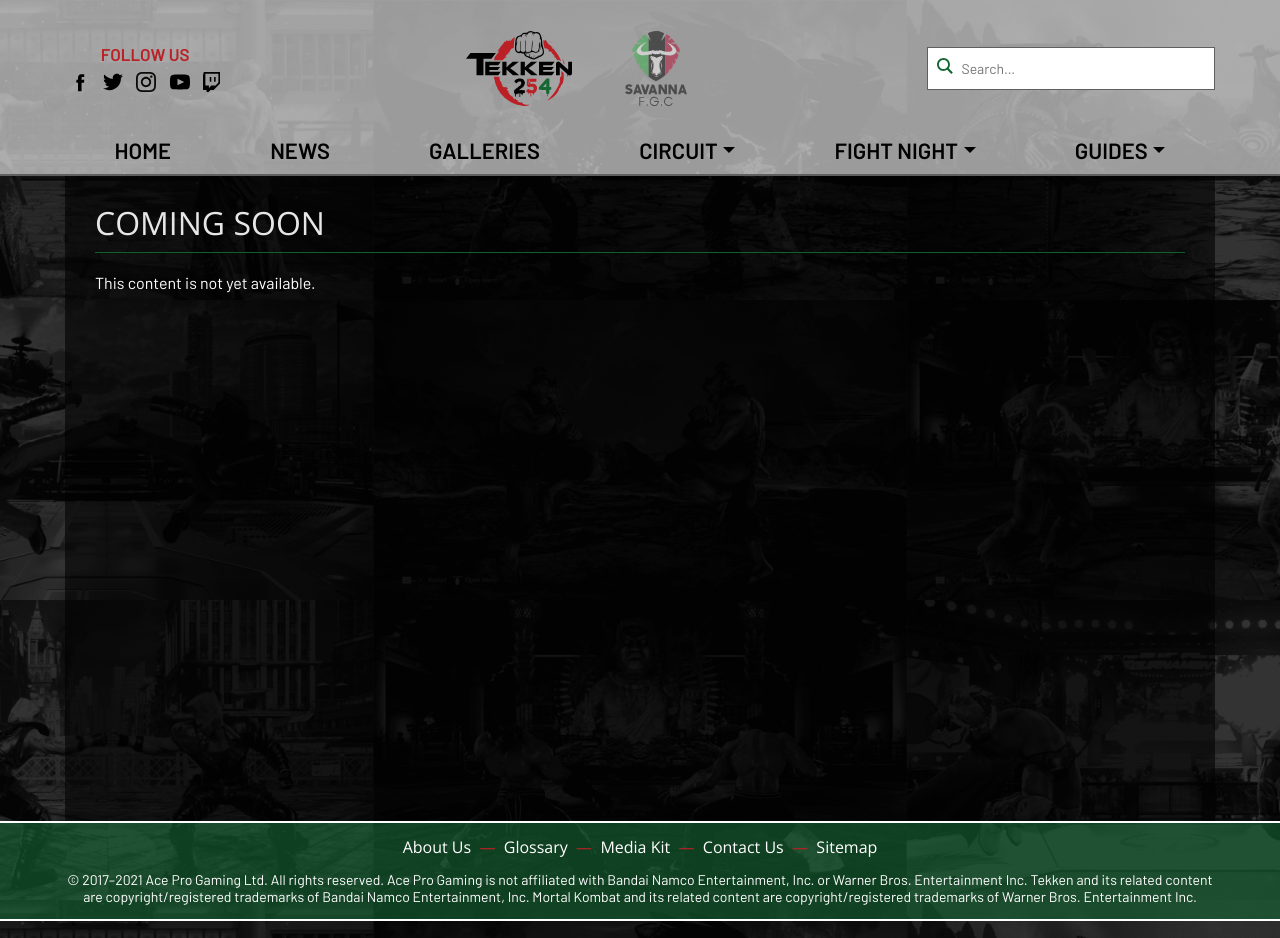
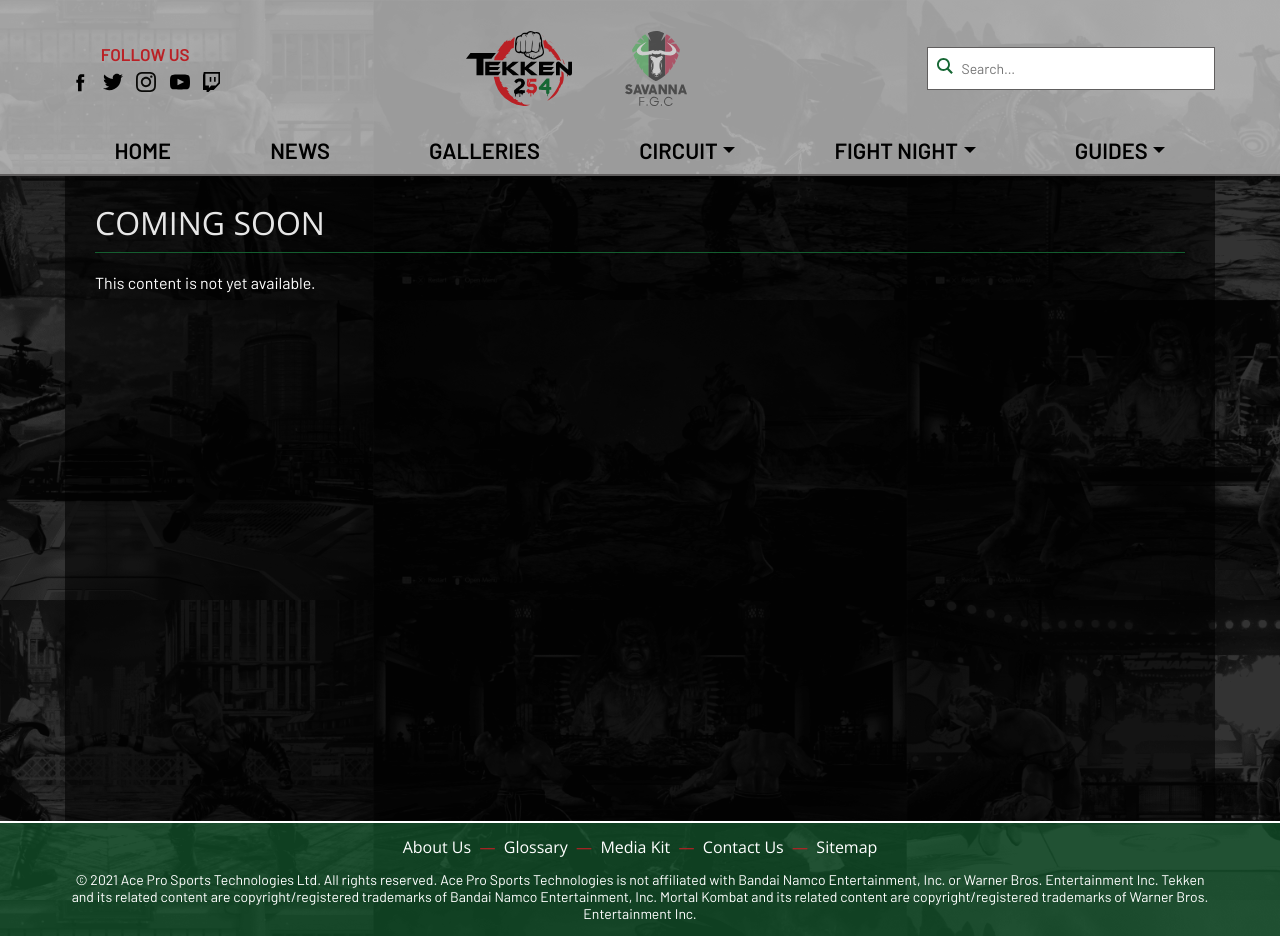
Before and after one commit to TEKKEN-254/client, a Jekyll site: the page built from media.html, in a window 1280 px wide. Built offline with Jekyll 4.4.1, drawn with Linux system fonts in a browser that asks for light colours; a script that is not in the unit is left out.

Commit message:
Updating company name

```diff
--- a/_includes/footer.html
+++ b/_includes/footer.html
@@ -18,7 +18,7 @@
                 <a class="nav-link" href="/sitemap.html">Sitemap</a>
             </li>
         </ul>
-        <p>&#169; 2017&ndash;{{ "now" | date: "%Y" }} Ace Pro Gaming Ltd. All rights reserved. Ace Pro Gaming is not affiliated with Bandai Namco Entertainment, Inc. or Warner Bros. Entertainment Inc. Tekken and its related content are copyright/registered
+        <p>&#169; {{ "now" | date: "%Y" }} Ace Pro Sports Technologies Ltd. All rights reserved. Ace Pro Sports Technologies is not affiliated with Bandai Namco Entertainment, Inc. or Warner Bros. Entertainment Inc. Tekken and its related content are copyright/registered
             trademarks of Bandai Namco Entertainment, Inc. Mortal Kombat and its related content are copyright/registered trademarks of Warner Bros. Entertainment Inc.</p>
         {% if page.alias == "character" %}
         <p>Flag icons made by <a href="https://www.flaticon.com/authors/freepik" title="Freepik" target="_blank">Freepik</a> from <a href="https://www.flaticon.com/" title="Flaticon" target="_blank">www.flaticon.com</a>.</p>
```
